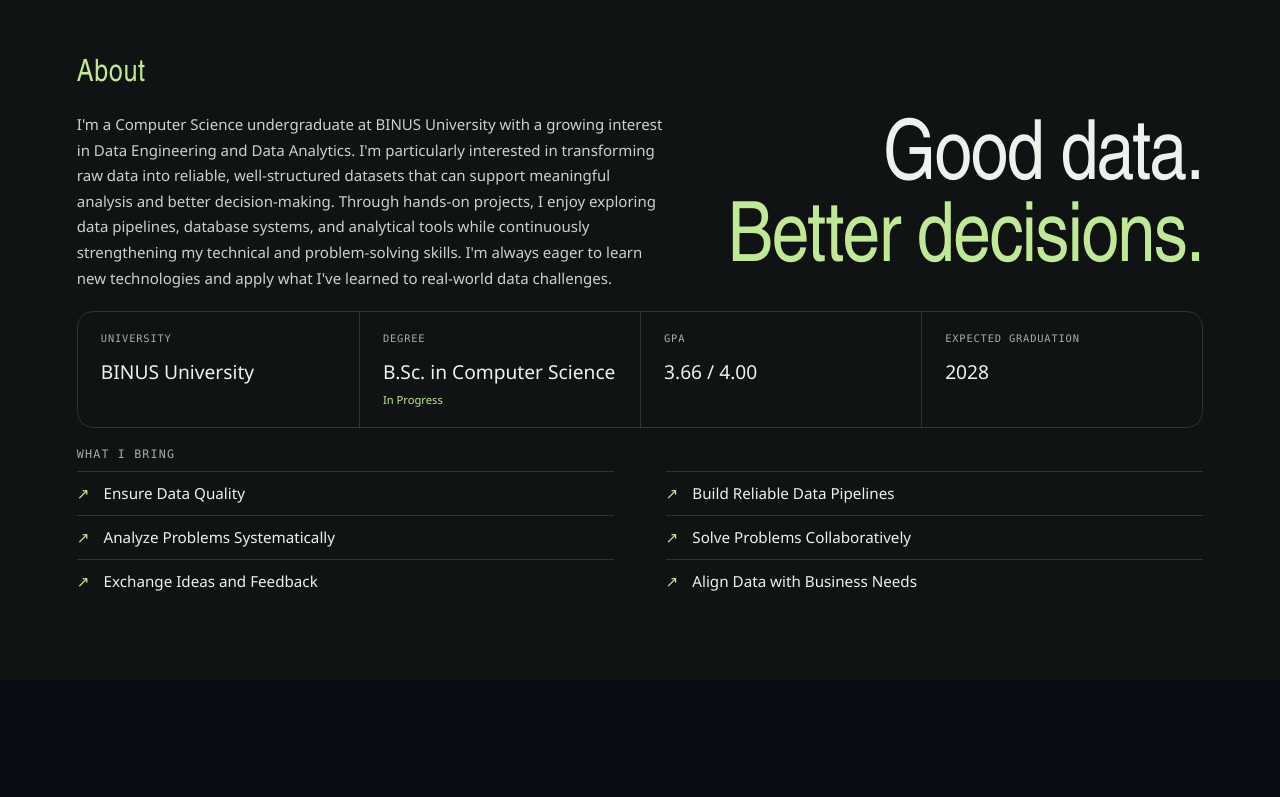
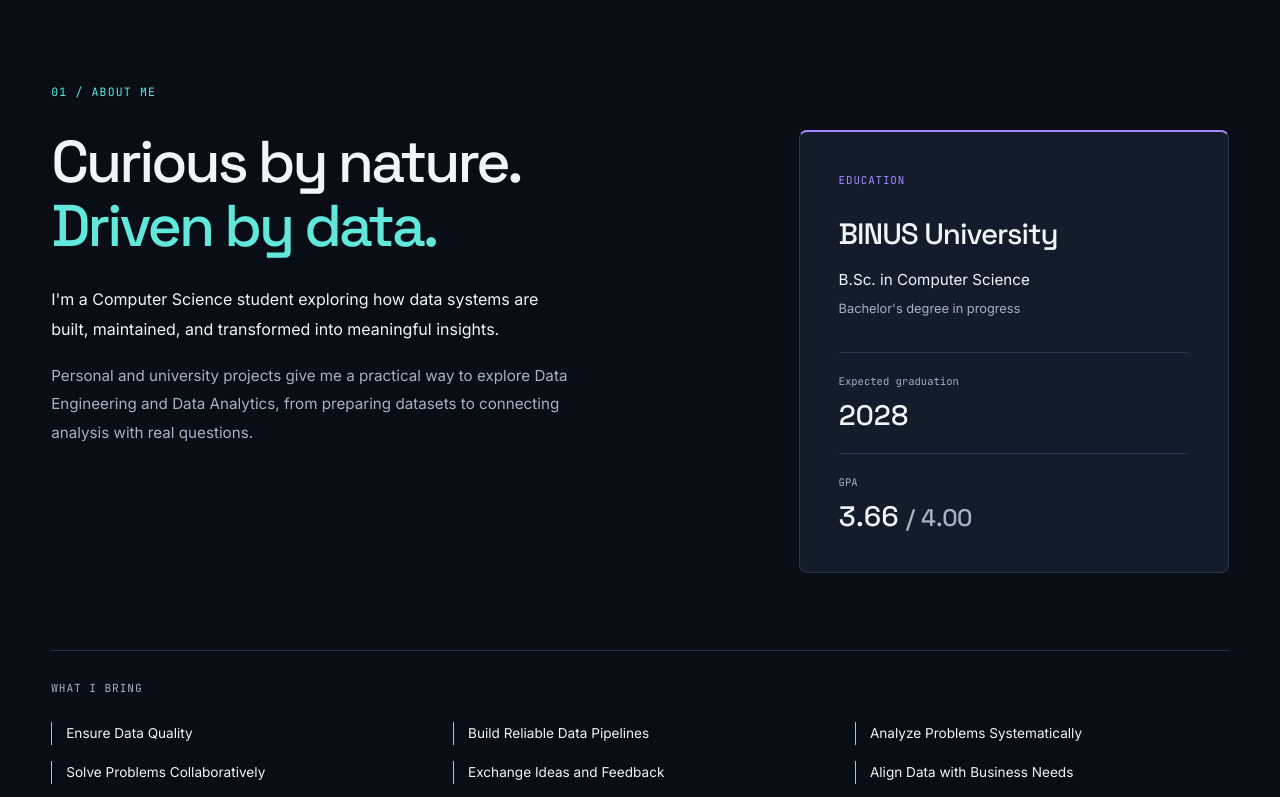
Before and after one commit to udeenc/portfolio, a React (Vite) app in the folder react-app/: page / in a window 1280 px wide. Shown: the part 820-1617 px from the top of the page. Built offline with nearby package versions, Linux system fonts and the light colour scheme; a web font is replaced by a local one.

Commit message:
feat: redesign about section and reorder homepage

```diff
--- a/react-app/src/App.jsx
+++ b/react-app/src/App.jsx
@@ -5,9 +5,7 @@ import Header from './components/Header.jsx'
 import Hero from './components/Hero.jsx'
 import About from './components/About.jsx'
 import SelectedWork from './components/SelectedWork.jsx'
-import Projects from './components/Projects.jsx'
 import Skills from './components/Skills.jsx'
-import Education from './components/Education.jsx'
 import Contact from './components/Contact.jsx'
 import Footer from './components/Footer.jsx'
 
@@ -23,9 +21,7 @@ export default function App() {
         <Hero />
         <About />
         <SelectedWork />
-        <Projects />
         <Skills />
-        <Education />
         <Contact />
       </main>
       <Footer />
--- a/react-app/src/components/About.jsx
+++ b/react-app/src/components/About.jsx
@@ -1,48 +1,28 @@
-import { useEffect, useRef } from 'react'
-import { mountAboutReveal } from '../effects/aboutReveal.js'
+import Education from './Education.jsx'
 
 export default function About() {
-  const aboutRef = useRef(null)
-  useEffect(() => mountAboutReveal(aboutRef.current), [])
-
   return (
-    <div className="about-overlap">
-        <section ref={aboutRef} className="section container about" id="about" aria-labelledby="about-title">
-          <p className="eyebrow about-label" data-about-reveal="">About</p>
-          <div className="about-intro">
-            <h2 id="about-title" data-about-reveal=""><span>Good data.</span> <span>Better decisions.</span></h2>
-            <p className="about-description" data-about-reveal="">I'm a Computer Science undergraduate at BINUS University with a growing interest in Data Engineering and Data Analytics. I'm particularly interested in transforming raw data into reliable, well-structured datasets that can support meaningful analysis and better decision-making. Through hands-on projects, I enjoy exploring data pipelines, database systems, and analytical tools while continuously strengthening my technical and problem-solving skills. I'm always eager to learn new technologies and apply what I've learned to real-world data challenges.</p>
-          </div>
-          <dl className="about-academics" aria-label="Academic information">
-            <div className="academic-card" data-about-reveal="">
-              <dt className="small-label">UNIVERSITY</dt>
-              <dd><span className="academic-value">BINUS University</span></dd>
-            </div>
-            <div className="academic-card" data-about-reveal="">
-              <dt className="small-label">DEGREE</dt>
-              <dd><span className="academic-value">B.Sc. in Computer Science</span><span className="academic-status">In Progress</span></dd>
-            </div>
-            <div className="academic-card" data-about-reveal="">
-              <dt className="small-label">GPA</dt>
-              <dd><span className="academic-value academic-numeric">3.66 / 4.00</span></dd>
-            </div>
-            <div className="academic-card" data-about-reveal="">
-              <dt className="small-label">EXPECTED GRADUATION</dt>
-              <dd><span className="academic-value academic-numeric">2028</span></dd>
-            </div>
-          </dl>
-          <div className="about-strengths" aria-labelledby="about-strengths-title" data-about-reveal="">
-            <h3 className="small-label" id="about-strengths-title">WHAT I BRING</h3>
-            <ul>
-              <li><span aria-hidden="true">↗</span>Ensure Data Quality</li>
-              <li><span aria-hidden="true">↗</span>Build Reliable Data Pipelines</li>
-              <li><span aria-hidden="true">↗</span>Analyze Problems Systematically</li>
-              <li><span aria-hidden="true">↗</span>Solve Problems Collaboratively</li>
-              <li><span aria-hidden="true">↗</span>Exchange Ideas and Feedback</li>
-              <li><span aria-hidden="true">↗</span>Align Data with Business Needs</li>
-            </ul>
-          </div>
-        </section>
+    <section className="about-v2" id="about" aria-labelledby="about-title">
+      <div className="about-v2__inner container">
+        <div className="about-v2__introduction">
+          <p className="homepage-label about-v2__eyebrow">01 / ABOUT ME</p>
+          <h2 id="about-title"><span>Curious by nature.</span><span>Driven by data.</span></h2>
+          <p className="about-v2__lead">I'm a Computer Science student exploring how data systems are built, maintained, and transformed into meaningful insights.</p>
+          <p className="about-v2__description">Personal and university projects give me a practical way to explore Data Engineering and Data Analytics, from preparing datasets to connecting analysis with real questions.</p>
         </div>
+        <Education />
+        <div className="about-v2__strengths" aria-labelledby="about-strengths-title">
+          <h3 id="about-strengths-title">What I bring</h3>
+          <ul>
+            <li>Ensure Data Quality</li>
+            <li>Build Reliable Data Pipelines</li>
+            <li>Analyze Problems Systematically</li>
+            <li>Solve Problems Collaboratively</li>
+            <li>Exchange Ideas and Feedback</li>
+            <li>Align Data with Business Needs</li>
+          </ul>
+        </div>
+      </div>
+    </section>
   )
 }
--- a/react-app/src/components/Contact.jsx
+++ b/react-app/src/components/Contact.jsx
@@ -1,7 +1,7 @@
 export default function Contact() {
   return (
     <section className="contact container" id="contact" aria-labelledby="contact-title">
-          <p className="eyebrow">06 / Contact</p><h2 id="contact-title">Let’s talk <span>data.</span></h2><p>Have a project in mind or want to connect?<br />Find me on LinkedIn or explore my work on GitHub.</p>
+          <p className="eyebrow homepage-label">04 / CONTACT</p><h2 id="contact-title">Let’s talk <span>data.</span></h2><p>Have a project in mind or want to connect?<br />Find me on LinkedIn or explore my work on GitHub.</p>
           <div className="actions"><a className="button button-primary" href="https://www.linkedin.com/in/candra-wijaya-36a008347" target="_blank" rel="noopener noreferrer">Connect on LinkedIn <span aria-hidden="true">↗</span><span className="sr-only"> (opens in a new tab)</span></a><a className="button button-secondary" href="https://github.com/udeenc" target="_blank" rel="noopener noreferrer">Visit GitHub <span aria-hidden="true">↗</span><span className="sr-only"> (opens in a new tab)</span></a></div>
         </section>
   )
--- a/react-app/src/components/Education.jsx
+++ b/react-app/src/components/Education.jsx
@@ -1,8 +1,14 @@
 export default function Education() {
   return (
-    <section className="section container" id="education" aria-labelledby="education-title">
-          <div className="section-heading"><p className="eyebrow">05 / Education</p><h2 id="education-title">Building the foundation.</h2></div>
-          <div className="education-card"><p className="small-label">Expected Graduation / 2028</p><h3>BINUS University</h3><p className="degree">Computer Science</p></div>
-        </section>
+    <aside className="about-v2__education" id="education" aria-labelledby="education-title">
+      <p className="about-v2__metadata">Education</p>
+      <h3 id="education-title">BINUS University</h3>
+      <p className="about-v2__degree">B.Sc. in Computer Science</p>
+      <p className="about-v2__status">Bachelor's degree in progress</p>
+      <dl className="about-v2__academic-details" aria-label="Academic information">
+        <div><dt>Expected graduation</dt><dd>2028</dd></div>
+        <div><dt>GPA</dt><dd>3.66 <span>/ 4.00</span></dd></div>
+      </dl>
+    </aside>
   )
 }
--- a/react-app/src/components/ProjectShowcase.jsx
+++ b/react-app/src/components/ProjectShowcase.jsx
@@ -11,7 +11,6 @@ export default function ProjectShowcase({ project }) {
   return (
     <article className={`work-showcase work-showcase--${project.id}`} aria-labelledby={project.titleId} data-work-reveal="">
       <header className="work-showcase__heading">
-        <p className="work-showcase__identity"><span>{project.number}</span><span aria-hidden="true"> / </span>{project.category}</p>
         <h3 id={project.titleId}>{project.title}</h3>
       </header>
       <div className="work-showcase__visual">
--- a/react-app/src/components/SelectedWork.jsx
+++ b/react-app/src/components/SelectedWork.jsx
@@ -2,6 +2,7 @@ import { projects } from '../data/projects.js'
 import ProjectShowcase from './ProjectShowcase.jsx'
 import { useEffect, useRef } from 'react'
 import { mountWorkReveal } from '../effects/workReveal.js'
+import Projects from './Projects.jsx'
 
 export default function SelectedWork() {
   const section = useRef(null)
@@ -10,13 +11,14 @@ export default function SelectedWork() {
     <section ref={section} className="selected-work" id="featured" aria-labelledby="featured-title">
       <div className="selected-work__inner container">
         <header className="selected-work__intro">
-          <p className="selected-work__eyebrow" data-work-reveal="">02 / SELECTED WORK</p>
+          <p className="selected-work__eyebrow homepage-label" data-work-reveal="">02 / SELECTED WORK</p>
           <h2 id="featured-title" data-work-reveal="">Built with purpose.</h2>
           <p className="selected-work__description" data-work-reveal="">A selection of projects exploring data pipelines, analytical systems, and meaningful insights.</p>
         </header>
         <div className="selected-work__projects">
           {projects.map(project => <ProjectShowcase key={project.id} project={project} />)}
         </div>
+        <Projects />
       </div>
     </section>
   )
--- a/react-app/src/main.jsx
+++ b/react-app/src/main.jsx
@@ -4,6 +4,7 @@ import './styles/style.css'
 import './styles/v2-tokens.css'
 import './styles/hero-v2.css'
 import './styles/selected-work.css'
+import './styles/about-v2.css'
 import App from './App.jsx'
 
 createRoot(document.getElementById('root')).render(
--- /dev/null
+++ b/react-app/src/styles/about-v2.css
@@ -0,0 +1,38 @@
+/* A1: About/Education and shared major-section labels. Legacy CSS stays intact. */
+.homepage-label { color: var(--v2-accent); font: .72rem/1.7 var(--v2-font-mono); text-transform: uppercase; letter-spacing: .1em; }
+.about-v2 { background: var(--v2-background); color: var(--v2-text); font-family: var(--v2-font-body); padding-block: clamp(72px, 8vw, 128px); }
+.about-v2__inner { width: min(1400px, calc(100% - 2 * max(var(--gutter), env(safe-area-inset-left, 0px), env(safe-area-inset-right, 0px)))); display: grid; grid-template-columns: minmax(0, 1.25fr) minmax(0, .8fr); align-items: start; gap: clamp(40px, 6vw, 96px); }
+.about-v2__introduction { min-width: 0; }
+.about-v2__eyebrow { margin-bottom: 28px; }
+.about-v2 h2 { color: var(--v2-text); font: 500 clamp(2.35rem, 4.6vw, 5rem)/1.08 var(--v2-font-display); letter-spacing: -.05em; overflow-wrap: anywhere; }
+.about-v2 h2 span { display: block; }
+.about-v2 h2 span:last-child { color: var(--v2-accent); }
+.about-v2__lead { margin-top: 28px; max-width: 49ch; color: var(--v2-text); font-size: clamp(1rem, 1.2vw, 1.1rem); line-height: 1.85; }
+.about-v2__description { margin-top: 18px; max-width: 55ch; color: var(--v2-muted); font-size: .95rem; line-height: 1.85; }
+.about-v2__education { min-width: 0; margin-top: 48px; padding: clamp(24px, 3vw, 44px); border: 1px solid var(--v2-border); border-top: 2px solid var(--v2-accent-secondary); border-radius: 8px; background: var(--v2-surface); scroll-margin-top: 16px; }
+.about-v2__metadata { margin-bottom: 28px; color: var(--v2-accent-secondary); font: .68rem/1.7 var(--v2-font-mono); letter-spacing: .08em; text-transform: uppercase; }
+.about-v2__education h3 { font: 500 clamp(1.5rem, 2.3vw, 2.2rem)/1.2 var(--v2-font-display); color: var(--v2-text); letter-spacing: -.035em; overflow-wrap: anywhere; }
+.about-v2__degree { color: var(--v2-text); margin-top: 14px; font-size: .95rem; }
+.about-v2__status { margin-top: 6px; color: var(--v2-muted); font-size: .8rem; }
+.about-v2__academic-details { margin: 32px 0 0; }
+.about-v2__academic-details > div { padding-block: 20px; border-top: 1px solid var(--v2-border); }
+.about-v2__academic-details > div:last-child { padding-bottom: 0; }
+.about-v2__academic-details dt { color: var(--v2-muted); font: .66rem/1.7 var(--v2-font-mono); }
+.about-v2__academic-details dd { margin: 8px 0 0; color: var(--v2-text); font: 500 clamp(1.4rem, 2.2vw, 2rem)/1.2 var(--v2-font-display); font-variant-numeric: tabular-nums; }
+.about-v2__academic-details dd span { color: var(--v2-muted); font-size: .85em; }
+.about-v2__strengths { grid-column: 1 / -1; min-width: 0; border-top: 1px solid var(--v2-border); padding-top: 28px; }
+.about-v2__strengths h3 { font: .7rem/1.7 var(--v2-font-mono); letter-spacing: .08em; text-transform: uppercase; color: var(--v2-muted); }
+.about-v2__strengths ul { list-style: none; display: grid; grid-template-columns: repeat(3, minmax(0, 1fr)); gap: 16px 28px; margin: 24px 0 0; padding: 0; }
+.about-v2__strengths li { padding-left: 14px; border-left: 1px solid var(--v2-accent); color: var(--v2-text); font-size: .85rem; line-height: 1.7; overflow-wrap: anywhere; }
+@media (max-width: 800px) {
+  .about-v2__inner { grid-template-columns: minmax(0, 1fr); gap: 36px; }
+  .about-v2__education { margin-top: 0; }
+  .about-v2__strengths ul { grid-template-columns: repeat(2, minmax(0, 1fr)); }
+}
+@media (max-width: 430px) {
+  .about-v2 h2 { font-size: clamp(2rem, 9vw, 2.4rem); }
+  .about-v2__strengths ul { grid-template-columns: minmax(0, 1fr); }
+}
+@media (forced-colors: active) {
+  .about-v2__education, .about-v2__strengths, .about-v2__academic-details > div, .about-v2__strengths li { border-color: CanvasText; }
+}
```
Also changed, not shown: react-app/src/components/Projects.jsx (+9 -4 lines), react-app/src/components/Skills.jsx (+4 -4 lines), react-app/src/data/projects.js (+5 -5 lines), react-app/src/styles/selected-work.css (+7 -3 lines), 1 other file (tests, documents, lock files or other folders).
